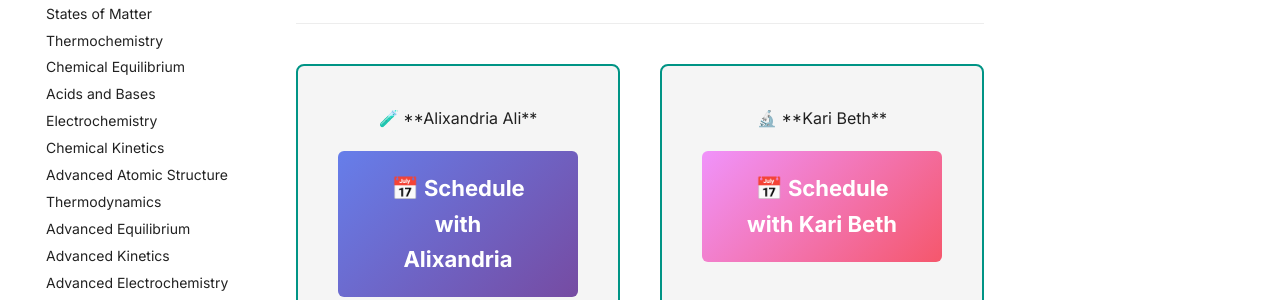
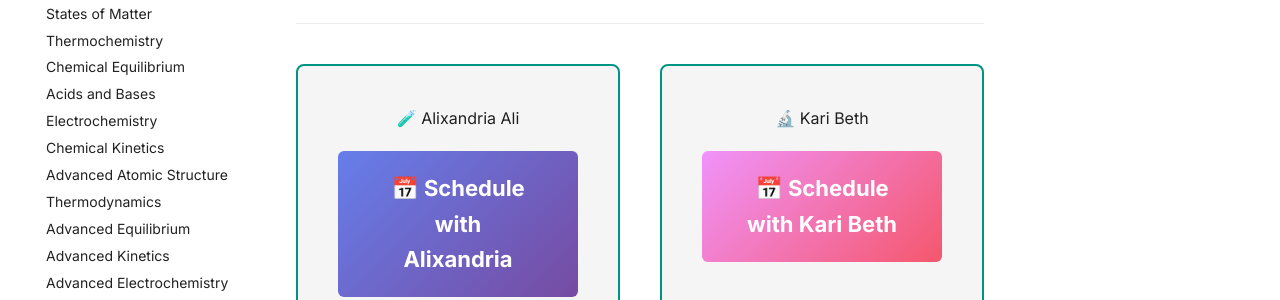
Before and after one commit to alixandria-ali/chem-explanations, an MkDocs documentation site: the page built from docs/schedule.md, in a window 1280 px wide and 1338 px high. Shown: the part 286-586 px from the top of the window. Built offline with MkDocs 1.6.1 and Material for MkDocs 9.7.7, drawn with Linux system fonts in a browser that asks for light colours; comment, search, counter and statistics services are not loaded.

Commit message:
Remove bold markdown syntax from coach names on scheduling page

```diff
--- a/docs/schedule.md
+++ b/docs/schedule.md
@@ -8,7 +8,7 @@ Ready to get personalized help with chemistry? Our expert coaches are here to su
 
 <div class="coach-card">
 
-🧪 **Alixandria Ali**
+🧪 Alixandria Ali
 
 <a href="https://calendly.com/alixandria-ali-alpha/science-coaching" target="_blank" class="schedule-button alixandria">
     📅 Schedule with Alixandria
@@ -18,7 +18,7 @@ Ready to get personalized help with chemistry? Our expert coaches are here to su
 
 <div class="coach-card">
 
-🔬 **Kari Beth**
+🔬 Kari Beth
 
 <a href="https://calendar.app.google/kjc8peUUURAQQ2VE7" target="_blank" class="schedule-button karibeth">
     📅 Schedule with Kari Beth
```
